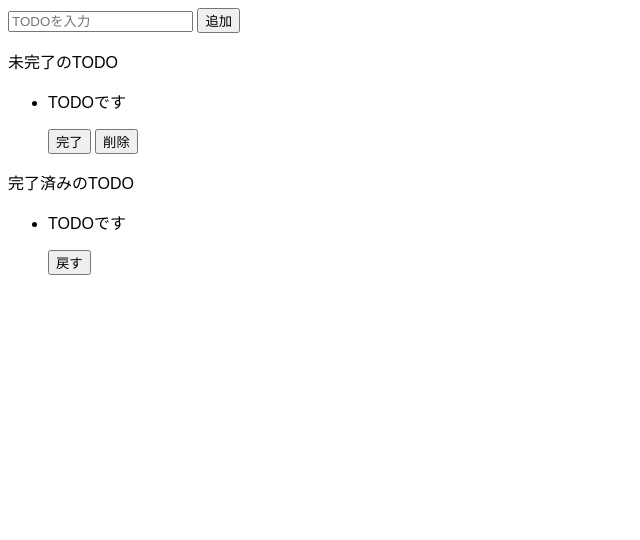
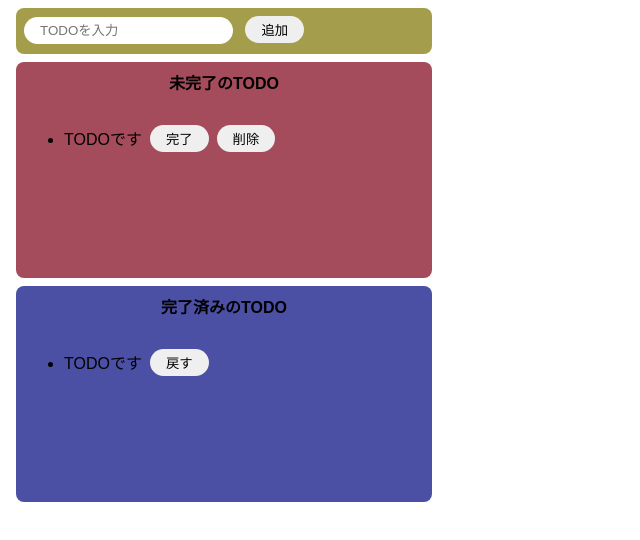
Before and after one commit to Souru-Hishinuma/todo-js, a website built with Parcel: page index.html in a window 1280 px wide. Shown: the whole page, without its empty margins (0-640 px from the left). Built offline with nearby package versions, Linux system fonts and the light colour scheme.

Commit message:
cssスタイリング

```diff
--- a/index.html
+++ b/index.html
@@ -6,15 +6,15 @@
   </head>
 
   <body>
-    <div>
+    <div class="input-area">
       <input placeholder="TODOを入力" />
       <button>追加</button>
     </div>
-    <div>
-      <p>未完了のTODO</p>
+    <div class="imcomplete-area">
+      <p class="title">未完了のTODO</p>
       <ul>
         <li>
-          <div>
+          <div class="list-row">
             <p>TODOです</p>
             <button>完了</button>
             <button>削除</button>
@@ -22,11 +22,11 @@
         </li>
       </ul>
     </div>
-    <div>
-      <p>完了済みのTODO</p>
+    <div class="complete-area">
+      <p class="title">完了済みのTODO</p>
       <ul>
         <li>
-          <div>
+          <div class="list-row">
             <p>TODOです</p>
             <button>戻す</button>
           </div>
--- a/src/styles.css
+++ b/src/styles.css
@@ -1,3 +1,54 @@
 body {
   font-family: sans-serif;
 }
+input {
+  border-radius: 16px;
+  border: none;
+  padding: 6px 16px;
+  outline: none;
+}
+button {
+  border-radius: 16px;
+  border: none;
+  padding: 4px 16px;
+  margin-left: 8px;
+}
+button:hover {
+  background-color: #545454;
+  color: #fff;
+  cursor: pointer;
+}
+.input-area {
+  background-color: #a49e4c;
+  width: 400px;
+  height: 30px;
+  padding: 8px;
+  margin: 8px;
+  border-radius: 8px;
+}
+.imcomplete-area {
+  background-color: #a44c5b;
+  width: 400px;
+  min-height: 200px;
+  padding: 8px;
+  margin: 8px;
+  border-radius: 8px;
+}
+.complete-area {
+  background-color: #4c50a4;
+  width: 400px;
+  min-height: 200px;
+  padding: 8px;
+  margin: 8px;
+  border-radius: 8px;
+}
+.title {
+  text-align: center;
+  margin-top: 0;
+  font-weight: bold;
+}
+.list-row {
+  display: flex;
+  align-items: center;
+  padding-bottom: 8px;
+}
```
